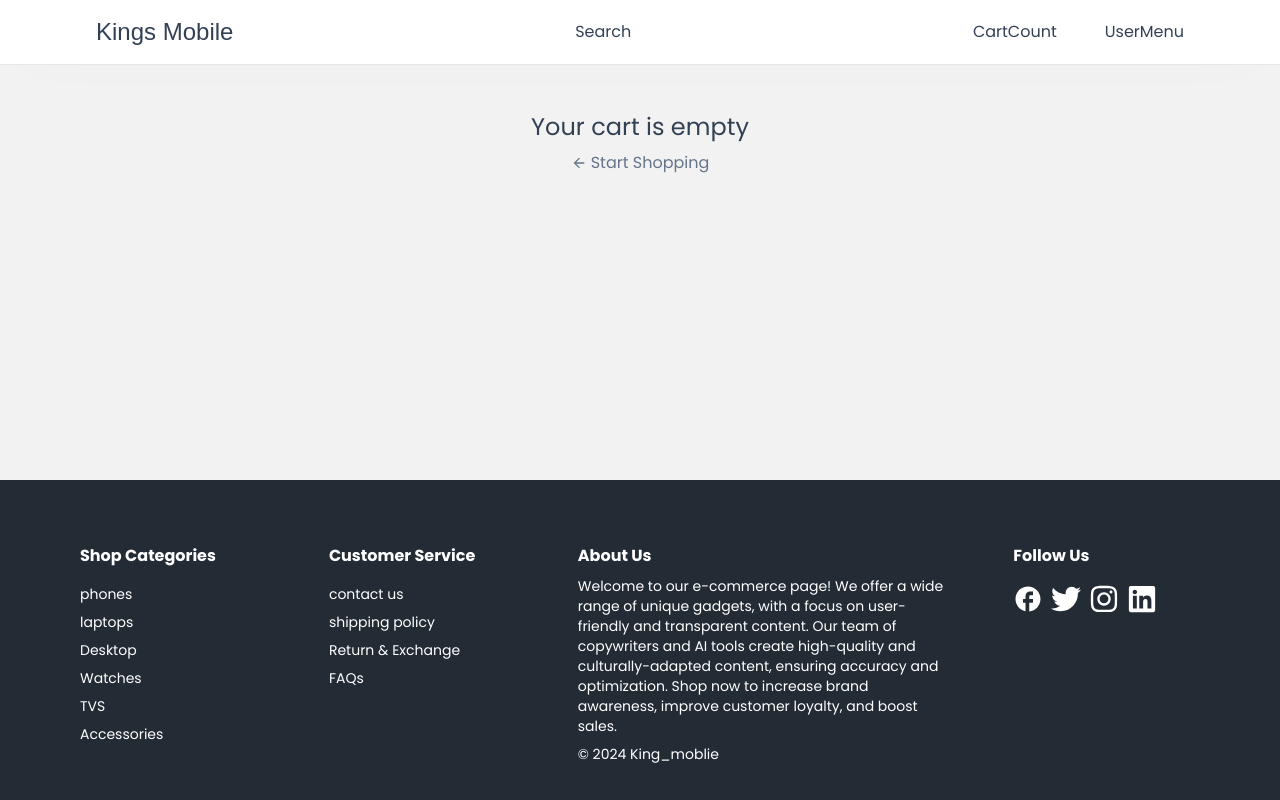
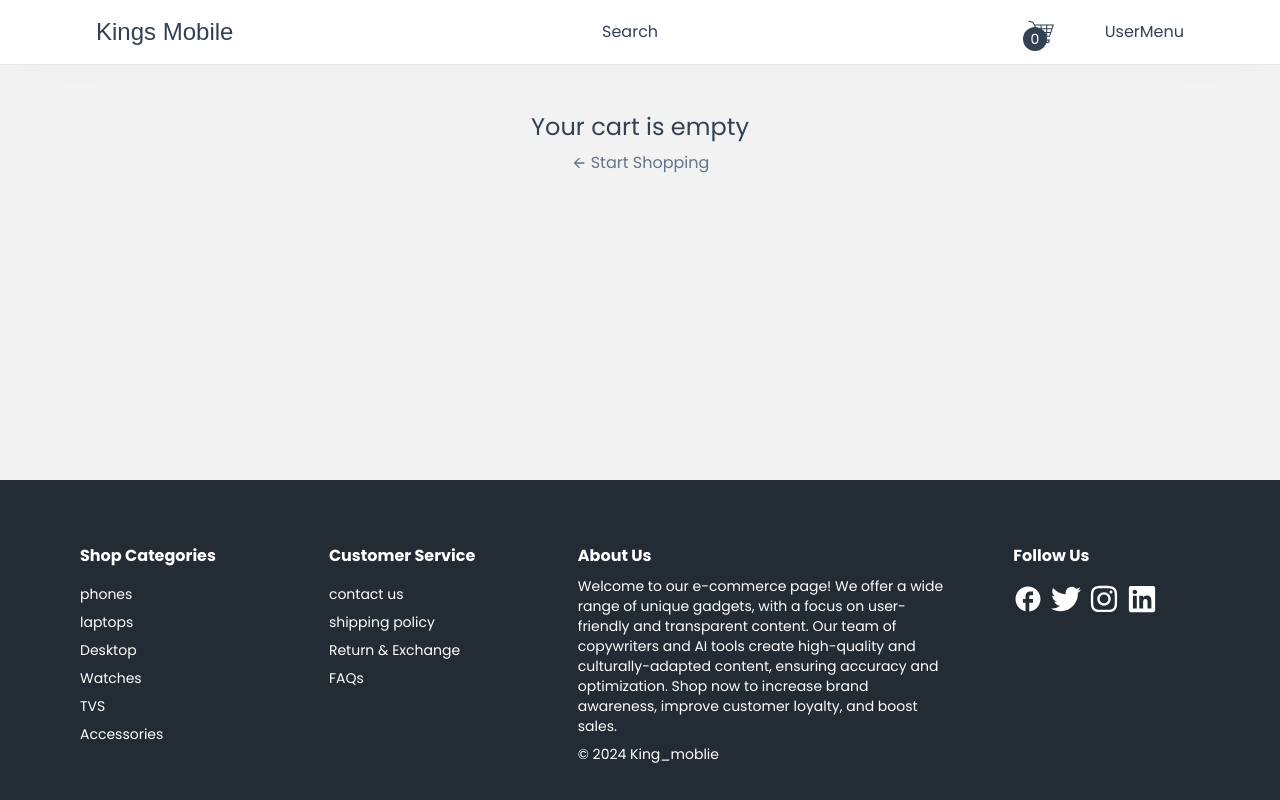
Before and after one commit to okoid721/Phone_Eccomerce, a Next.js app in the folder phone-eccomerce/: page /cart in a window 1280 px wide. Built offline with nearby package versions, Linux system fonts and the light colour scheme; a web font is replaced by a local one.

Commit message:
eccomerce

```diff
--- a/phone-eccomerce/app/cart/CartClient.tsx
+++ b/phone-eccomerce/app/cart/CartClient.tsx
@@ -6,9 +6,10 @@
 import Haeding from '../components/Haeding';
 import Button from '../components/Button';
 import ItemContent from './ItemContent';
+import { formatPrice } from '@/utils/formatPrice';
 
 const CartClient = () => {
-  const { cartProducts, handleClearCart } = useCart();
+  const { cartProducts, handleClearCart, cartTotalAmount } = useCart();
 
   if (!cartProducts || cartProducts.length === 0) {
     return (
@@ -58,7 +59,7 @@
         <div className=" text-sm flex flex-col gap-1 items-start  ">
           <div className=" flex justify-between w-full text-base font-semibold  ">
             <span>Subtotal</span>
-            <span>$1000</span>
+            <span>{formatPrice(cartTotalAmount)}</span>
           </div>
           <p className=" text-slate-500">
             Taxes and shipping calculate at checkout
--- /dev/null
+++ b/phone-eccomerce/app/components/navbar/CartCount.tsx
@@ -0,0 +1,27 @@
+'use client';
+
+import { useCart } from '@/app/hooks/useCart';
+//import { Router } from 'next/router'
+import { useRouter } from 'next/navigation';
+import { GiShoppingCart } from 'react-icons/gi';
+import React from 'react';
+
+const CartCount = () => {
+  const { cartTotalQty } = useCart();
+  const router = useRouter();
+  return (
+    <div
+      className=" relative cursor-pointer"
+      onClick={() => router.push('/cart')}
+    >
+      <div className=" text-3xl">
+        <GiShoppingCart />
+      </div>
+      <span className=" absolute top-[10px] right-[10px] bg-slate-700 text-white h-6 w-6 rounded-full flex items-center justify-center text-sm ">
+        {cartTotalQty}
+      </span>
+    </div>
+  );
+};
+
+export default CartCount;
--- a/phone-eccomerce/app/components/navbar/NavBar.tsx
+++ b/phone-eccomerce/app/components/navbar/NavBar.tsx
@@ -1,6 +1,7 @@
 import Link from 'next/link';
 import Containers from '../Containers';
 import { Redressed } from 'next/font/google';
+import CartCount from './CartCount';
 
 const redressed = Redressed({ subsets: ['latin'], weight: ['400'] });
 
@@ -26,7 +27,7 @@
             </Link>
             <div className=" hidden md:block">Search</div>
             <div className=" flex items-center gap-8 md:gap-12">
-              <div>CartCount</div>
+              <CartCount />
               <div>UserMenu</div>
             </div>
           </div>
--- a/phone-eccomerce/app/hooks/useCart.tsx
+++ b/phone-eccomerce/app/hooks/useCart.tsx
@@ -10,6 +10,7 @@
 import { CartProductType } from '../product/[productId]/ProductDetails';
 
 type CartContextType = {
+  cartTotalAmount: number;
   cartTotalQty: number;
   cartProducts: CartProductType[] | null;
   handleAddProductToCart: (product: CartProductType) => void;
@@ -155,6 +156,7 @@
 
   const value = {
     cartTotalQty,
+    cartTotalAmount,
     cartProducts,
     handleAddProductToCart,
     handleRemoveProductFromCart,
```
